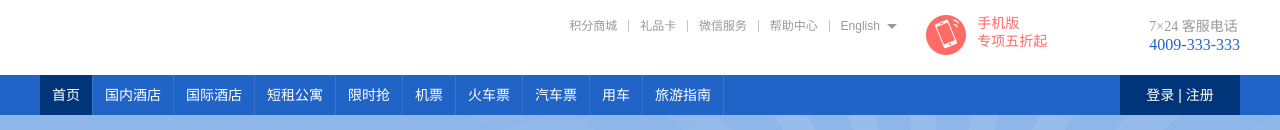
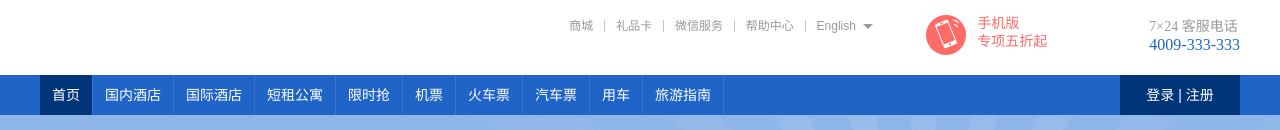
Before and after one commit to yzzls/web, a plain HTML site: page 【艺龙旅行网】酒店预订_机票查询_酒店团购_电话4009-333-333_files/elong.html in a window 1280 px wide. Shown: the top 130 px of the page. Drawn offline with Linux system fonts and the light colour scheme.

Commit message:
积分商城

```diff
--- a/【艺龙旅行网】酒店预订_机票查询_酒店团购_电话4009-333-333_files/elong.html
+++ b/【艺龙旅行网】酒店预订_机票查询_酒店团购_电话4009-333-333_files/elong.html
@@ -11,7 +11,7 @@
 			<div class="top-righr">
 				<div class="top-wb">
 					<span>
-						<a href="">积分商城</a>
+						<a href="">商城</a>
 					</span>
 					<b></b>
 					<span>
```
